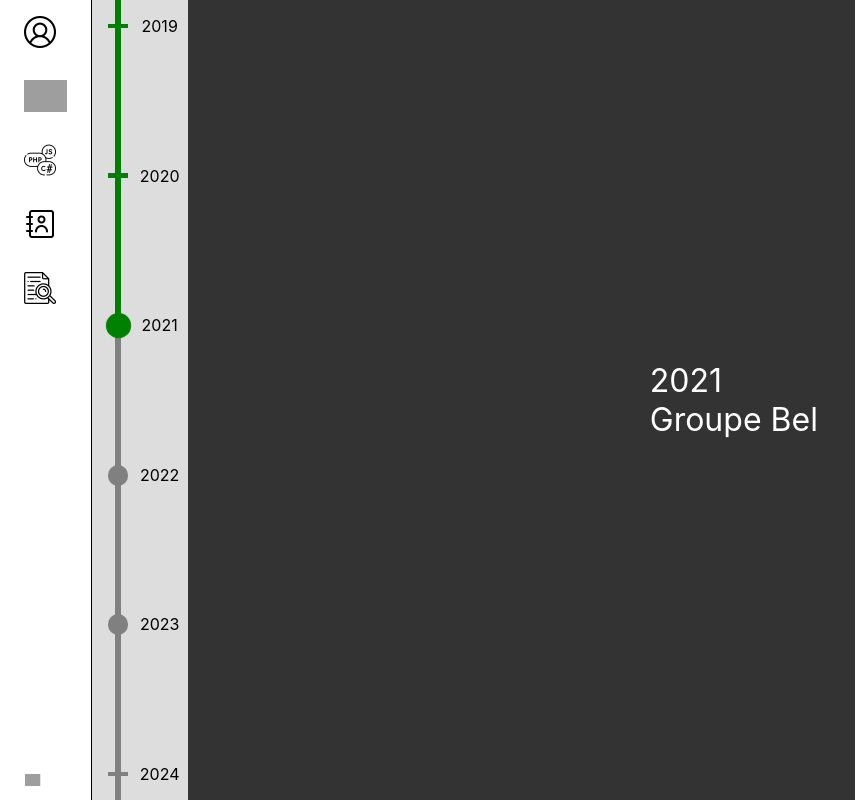
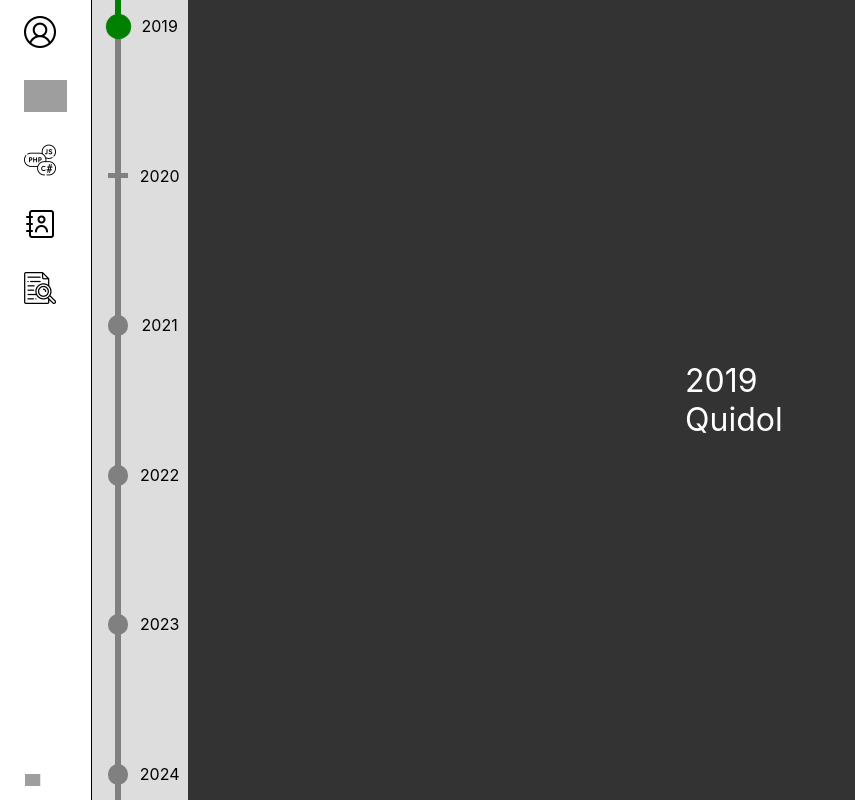
Before and after one commit to Axoloot/portfolio, a React (Create React App) app: page /xp in a window 1280 px wide. Shown: the whole page, without its empty margins (0-855 px from the left). Built offline with nearby package versions, Linux system fonts and the light colour scheme; grey boxes are pictures that could not be loaded.

Commit message:
test domain

```diff
--- a/src/Pages/Xp/index.tsx
+++ b/src/Pages/Xp/index.tsx
@@ -24,7 +24,7 @@
 const baseSections: sectionContent[] = [...Array(sectionsNb)].map(
   (_, index) => {
     const year = startYear + index;
-    const event = !!SchoolJSON.find(xp => xp.year === year);
+    const event = !!JobsJSON.find(xp => xp.year === year);
     return { year, event, y: 0 };
   }
 );
```
